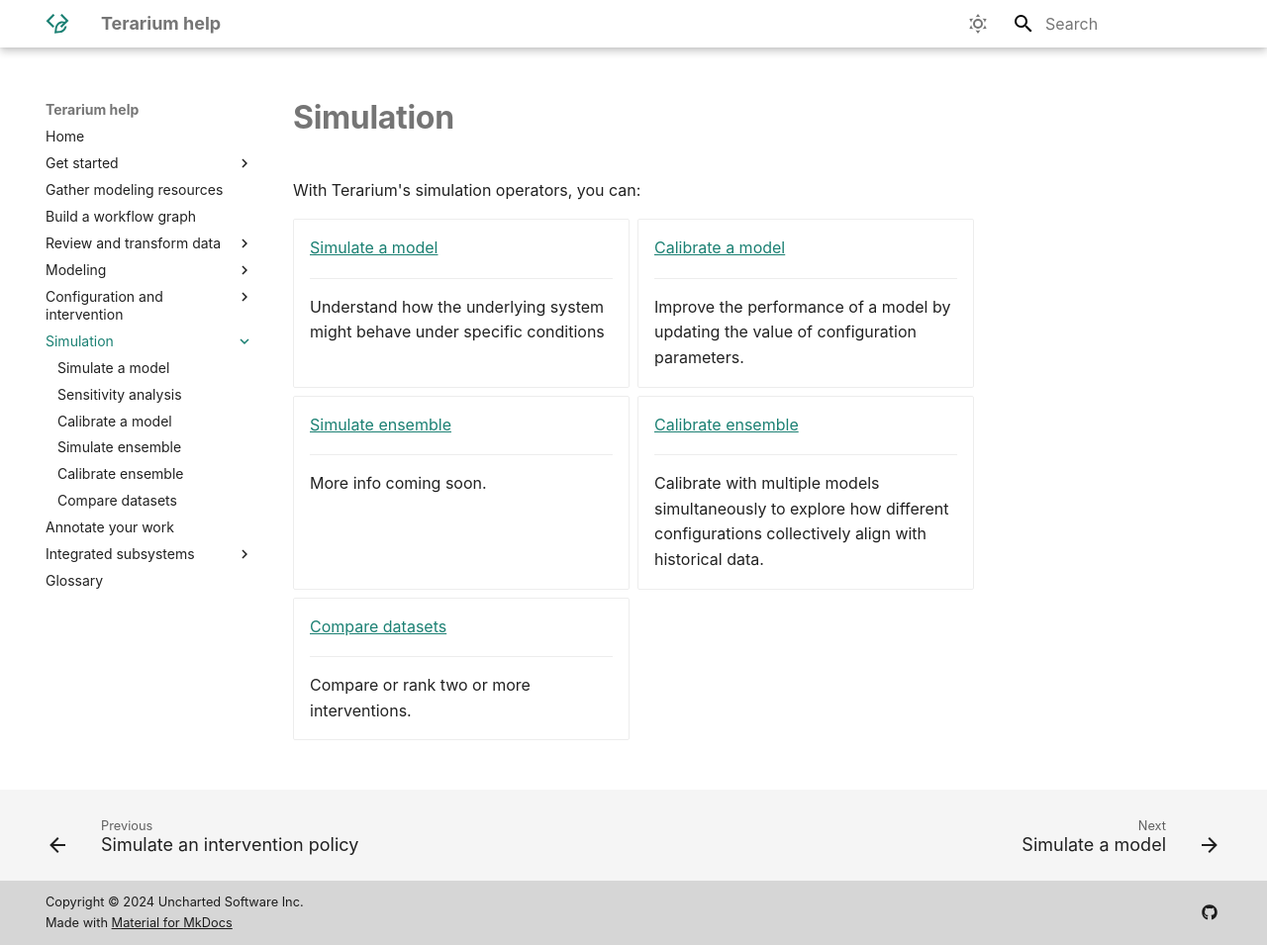
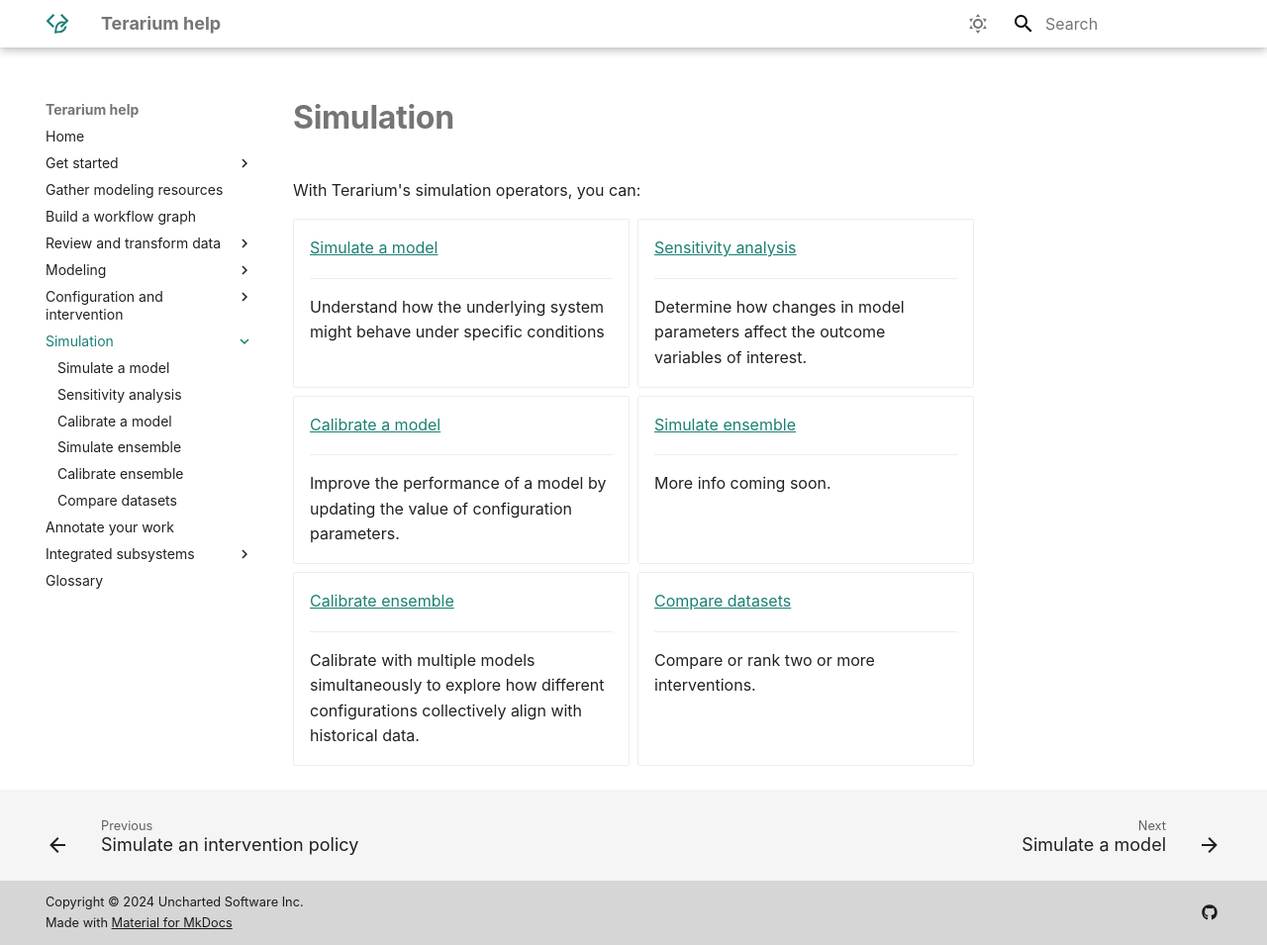
Before and after one commit to DARPA-ASKEM/terarium-docs, an MkDocs documentation site: the page built from docs/simulation/index.md, in a window 1280 px wide and 955 px high. Shown: the whole window at 99% size. Built offline with MkDocs 1.6.1 and Material for MkDocs 9.7.7, drawn with Linux system fonts in a browser that asks for light colours.

Commit message:
Misc text updates

```diff
--- a/docs/simulation/index.md
+++ b/docs/simulation/index.md
@@ -13,6 +13,13 @@
     ---
 
     Understand how the underlying system might behave under specific conditions
+
+-   [Sensitivity analysis](sensitivity-analysis.md)
+
+    ---
+
+    Determine how changes in model parameters affect the outcome variables of interest.
+
 
 -   [Calibrate a model](calibrate-model.md)
 
```
Also changed, not shown: docs/config-and-intervention/index.md (+6 -0 lines), docs/config-and-intervention/validate-model-configuration.md (+1 -1 lines), docs/datasets/transform-dataset.md (+1 -1 lines), docs/simulation/sensitivity-analysis.md (+2 -0 lines), docs/workflows/index.md (+1 -1 lines).
